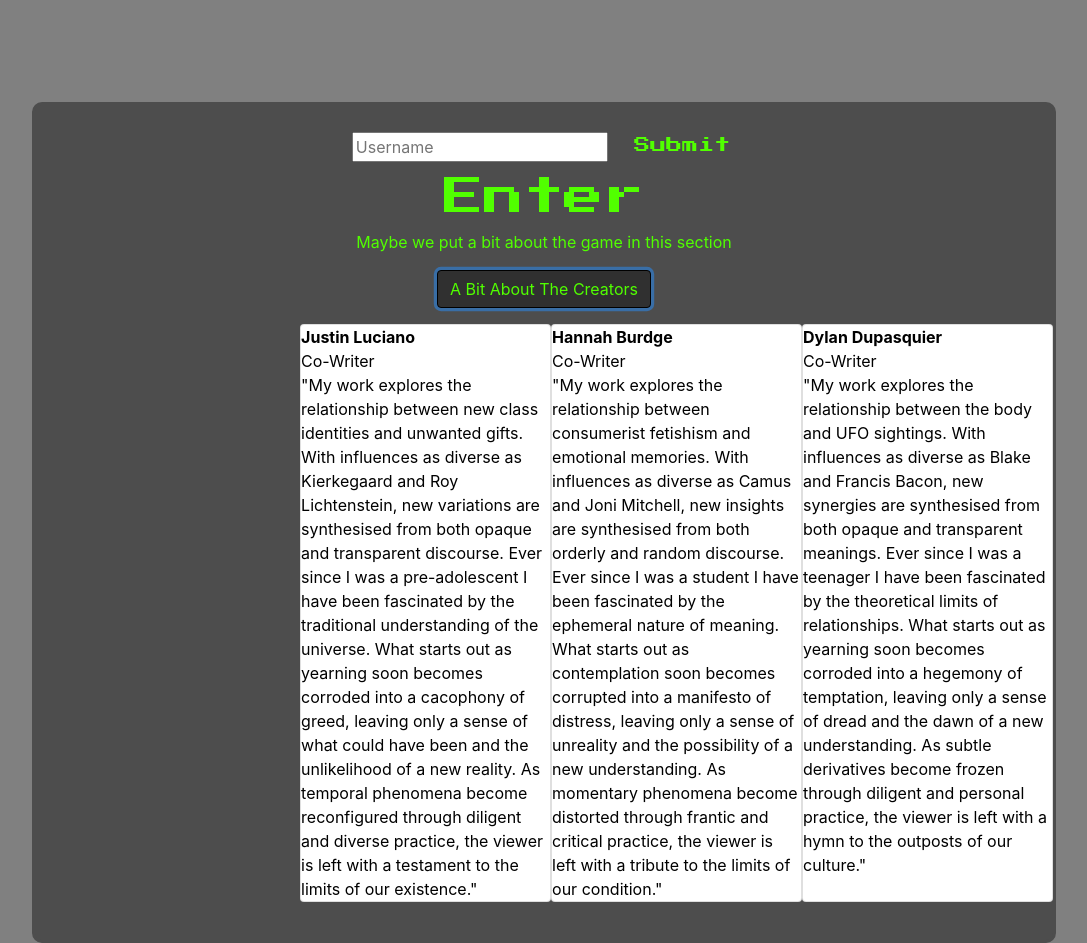
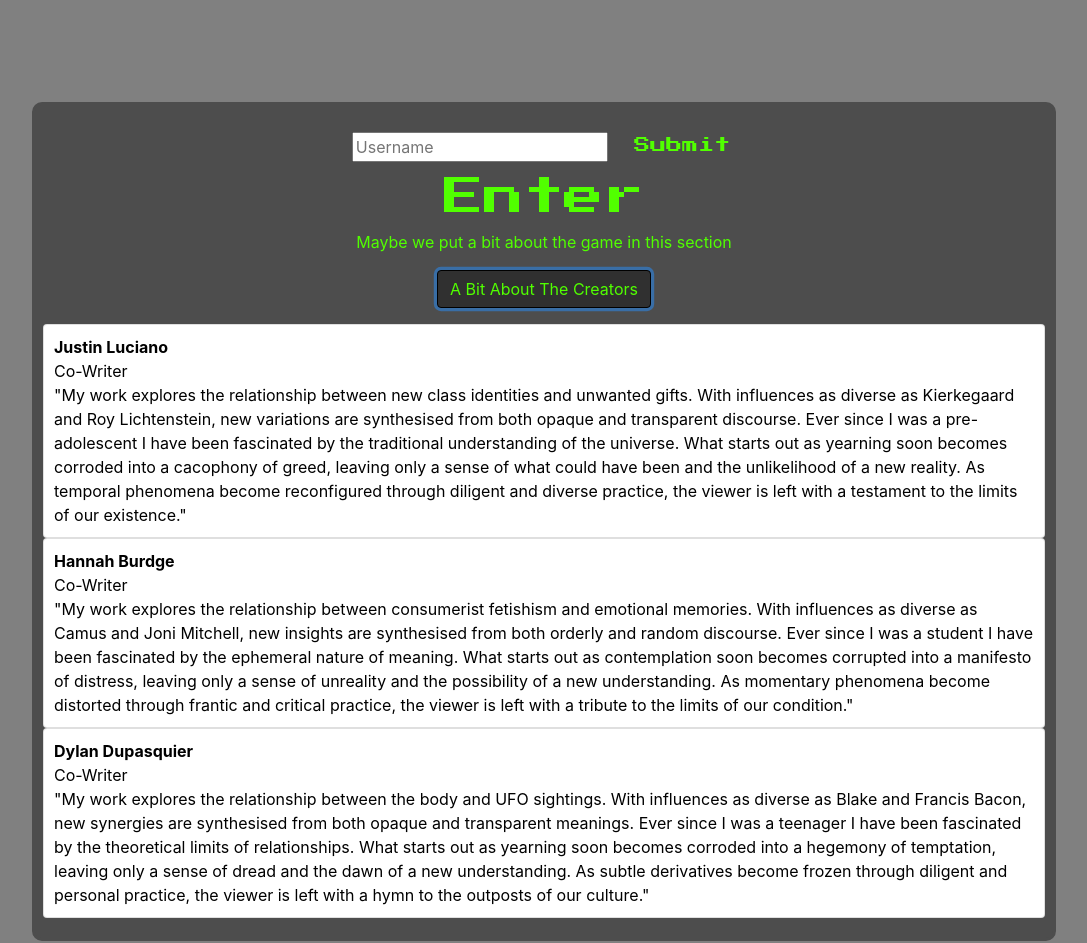
Before and after one commit to Ddupasquier/Phase3Project---Front_End, a React (Create React App) app in the folder my-app-frontend/: page / in a window 1280 px wide. Both pictures are taken after a click on the button "A Bit About The Creators". Shown: the whole page, without its empty margins (96-1183 px from the left). Built offline with nearby package versions, Linux system fonts and the light colour scheme.

Commit message:
all done... forever

```diff
--- a/my-app-frontend/src/AboutCreators.js
+++ b/my-app-frontend/src/AboutCreators.js
@@ -1,7 +1,7 @@
 import React from "react";
 function AboutCreators() {
   return (
-    <div className="aboutcreators cards">
+    <div className="cards">
       <div className="card justin">
         <div className="content">
           <div className="header">
--- a/my-app-frontend/src/style.css
+++ b/my-app-frontend/src/style.css
@@ -114,9 +114,11 @@ button > img {
   display: grid;
   grid-template-columns: auto auto auto;
   color: black;
-  margin-left: 14%;
+  margin-left: .5rem;
+  margin-right: .5rem;
   margin-bottom: 2%;
   text-align: left;
+  height: 40%;
 }
 
 .introscreen {
@@ -128,6 +130,7 @@ button > img {
   border: solid rgb(77, 77, 77);
   border-radius: 10px;
   background: rgb(77, 77, 77);
+  height: 30%;
 }
 
 .togreen {
@@ -157,6 +160,10 @@ button > img {
 .cardbg {
   background: black;
   margin-bottom: 3rem;
+}
+
+.card {
+  padding: 1%;
 }
 
 .video {
```
